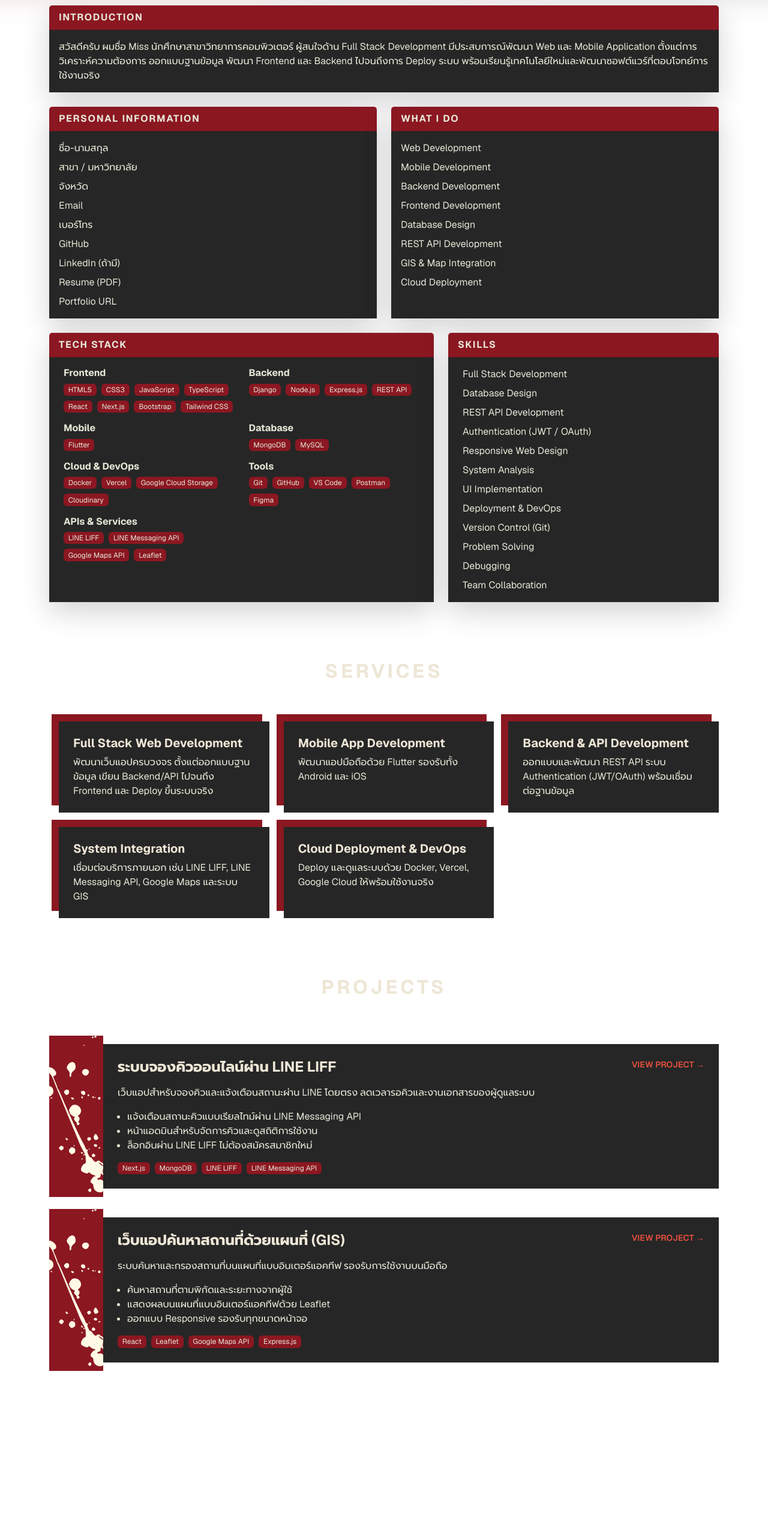
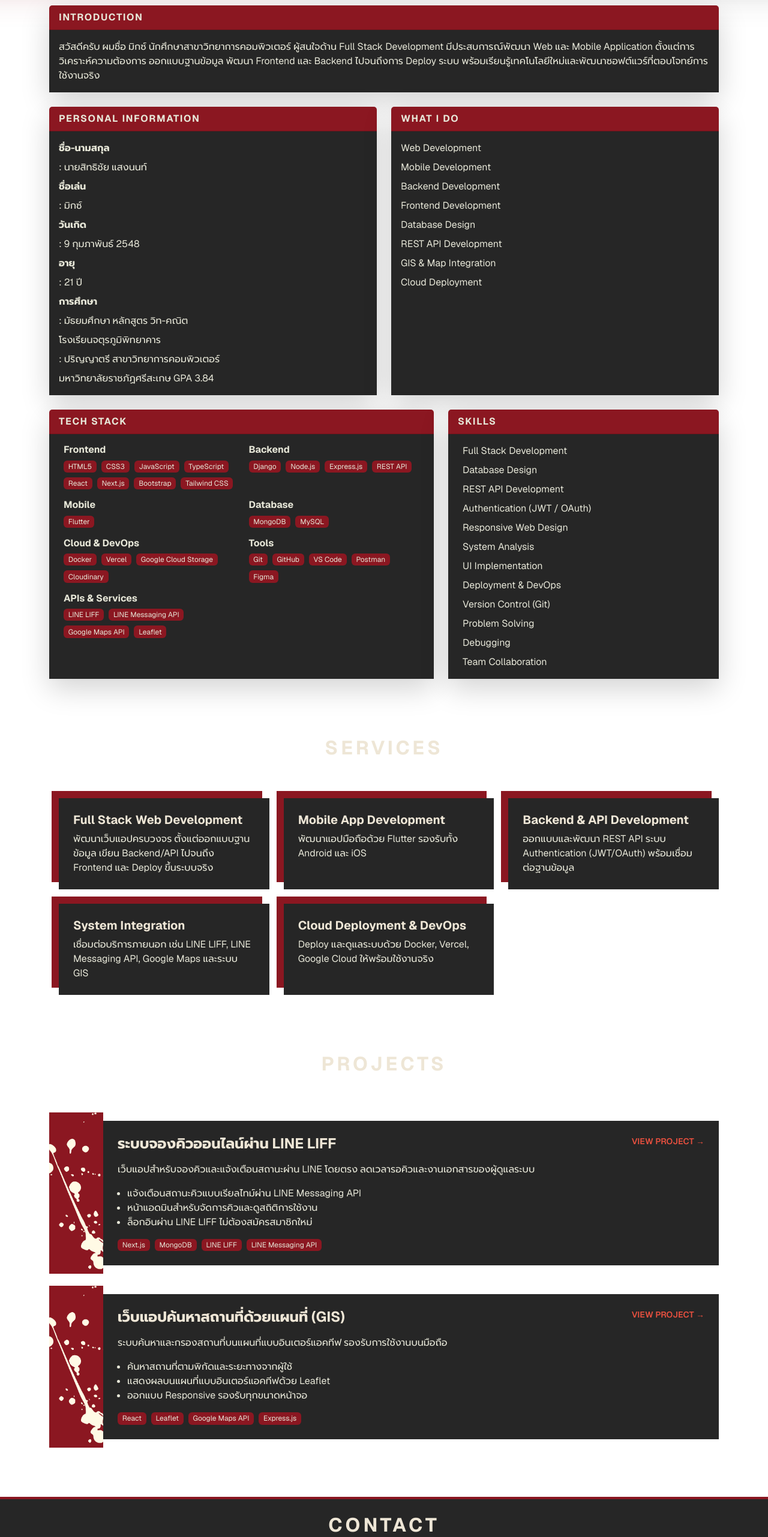
Before and after one commit to SSmikey/portfolio, a Next.js app: page / in a window 1280 px wide. Shown: the part 925-3488 px from the top of the page at 60% size. Built offline with nearby package versions, Linux system fonts and the light colour scheme.

Commit message:
add personal data

```diff
--- a/src/app/page.tsx
+++ b/src/app/page.tsx
@@ -2,25 +2,6 @@ import Image from "next/image";
 import Navbar from "./Navbar";
 
 const BG_IMAGE = "/img/BG page1.png";
-
-function PlaceholderSection({ id, title }: { id: string; title: string }) {
-  return (
-    <section
-      id={id}
-      className="position-relative vh-100 container d-flex flex-column align-items-center justify-content-center text-center"
-    >
-      <h2
-        className="fw-bold text-uppercase mb-3"
-        style={{ color: "#eee6d6", letterSpacing: "0.15em" }}
-      >
-        {title}
-      </h2>
-      <p className="mb-0" style={{ color: "#d8cfc0", maxWidth: 560 }}>
-        เนื้อหาส่วนนี้กำลังจะเพิ่มเติมเร็ว ๆ นี้
-      </p>
-    </section>
-  );
-}
 
 function AboutCard({
   title,
@@ -147,16 +128,28 @@ function TechGroup({ name, items }: { name: string; items: string[] }) {
   );
 }
 
+const PERSONAL_INFO_HEADS = new Set([
+  "ชื่อ-นามสกุล",
+  "ชื่อเล่น",
+  "วันเกิด",
+  "อายุ",
+  "การศึกษา",
+]);
+
 const PERSONAL_INFO = [
   "ชื่อ-นามสกุล",
-  "สาขา / มหาวิทยาลัย",
-  "จังหวัด",
-  "Email",
-  "เบอร์โทร",
-  "GitHub",
-  "LinkedIn (ถ้ามี)",
-  "Resume (PDF)",
-  "Portfolio URL",
+  ": นายสิทธิชัย แสงนนท์",
+  "ชื่อเล่น",
+  ": มิกซ์",
+  "วันเกิด",
+  ": 9 กุมภาพันธ์ 2548",
+  "อายุ",
+  ": 21 ปี",
+  "การศึกษา",
+  ": มัธยมศึกษา หลักสูตร วิท-คณิต",
+  "โรงเรียนจตุรภูมิพิทยาคาร",
+  ": ปริญญาตรี สาขาวิทยาการคอมพิวเตอร์",
+  "มหาวิทยาลัยราชภัฏศรีสะเกษ GPA 3.84",
 ];
 
 const WHAT_I_DO = [
@@ -248,8 +241,28 @@ const PROJECTS = [
   // เพิ่มโปรเจกต์ใหม่ต่อจากนี้ได้เลย แต่ละอันจะขึ้น row ใหม่อัตโนมัติ
 ];
 
+const CONTACT_INFO = [
+  {
+    label: "Email",
+    value: "sittichai.sangnon@example.com",
+    href: "mailto:sittichai.sangnon@example.com",
+  },
+  { label: "Phone", value: "08X-XXX-XXXX", href: "tel:08XXXXXXXX" },
+  { label: "Location", value: "กรุงเทพมหานคร, ประเทศไทย" },
+  {
+    label: "GitHub",
+    value: "github.com/sittichai-sangnon",
+    href: "https://github.com/sittichai-sangnon",
+  },
+  {
+    label: "LinkedIn",
+    value: "linkedin.com/in/sittichai-sangnon",
+    href: "https://linkedin.com/in/sittichai-sangnon",
+  },
+];
+
 const INTRODUCTION =
-  "สวัสดีครับ ผมชื่อ Miss นักศึกษาสาขาวิทยาการคอมพิวเตอร์ ผู้สนใจด้าน Full Stack Development " +
+  "สวัสดีครับ ผมชื่อ มิกซ์ นักศึกษาสาขาวิทยาการคอมพิวเตอร์ ผู้สนใจด้าน Full Stack Development " +
   "มีประสบการณ์พัฒนา Web และ Mobile Application ตั้งแต่การวิเคราะห์ความต้องการ ออกแบบฐานข้อมูล " +
   "พัฒนา Frontend และ Backend ไปจนถึงการ Deploy ระบบ พร้อมเรียนรู้เทคโนโลยีใหม่และพัฒนาซอฟต์แวร์ที่ตอบโจทย์การใช้งานจริง";
 
@@ -305,7 +318,9 @@ export default function Home() {
               <AboutCard title="Personal Information">
                 <ul className="list-unstyled d-flex flex-column gap-2 mb-0">
                   {PERSONAL_INFO.map((item) => (
-                    <li key={item}>{item}</li>
+                    <li key={item} className={PERSONAL_INFO_HEADS.has(item) ? "fw-bold" : undefined}>
+                      {item}
+                    </li>
                   ))}
                 </ul>
               </AboutCard>
@@ -372,7 +387,47 @@ export default function Home() {
             ))}
           </div>
         </section>
-        <PlaceholderSection id="contact" title="Contact" />
+        <section id="contact" className="position-relative pt-5">
+          <div
+            className="w-100 p-4"
+            style={{
+              backgroundColor: "#262626",
+              borderTop: "4px solid #8b1721",
+            }}
+          >
+            <div className="container">
+              <h2
+                className="fw-bold text-uppercase text-center mb-3"
+                style={{ color: "#eee6d6", letterSpacing: "0.15em" }}
+              >
+                Contact
+              </h2>
+              <p className="text-center text-nowrap mx-auto mb-5" style={{ color: "#d8cfc0" }}>
+                สนใจร่วมงานหรือพูดคุยเกี่ยวกับโปรเจกต์ ติดต่อได้ตามช่องทางด้านล่าง ยินดีตอบกลับโดยเร็วที่สุด
+              </p>
+
+              <ul className="list-unstyled d-flex flex-column gap-3 mb-0">
+                {CONTACT_INFO.map((item) => (
+                  <li key={item.label} className="d-flex flex-wrap align-items-center gap-2">
+                    <TechBadge label={item.label} />
+                    {item.href ? (
+                      <a
+                        href={item.href}
+                        target={item.href.startsWith("http") ? "_blank" : undefined}
+                        rel="noreferrer"
+                        style={{ color: "#e7e7d8" }}
+                      >
+                        {item.value}
+                      </a>
+                    ) : (
+                      <span style={{ color: "#e7e7d8" }}>{item.value}</span>
+                    )}
+                  </li>
+                ))}
+              </ul>
+            </div>
+          </div>
+        </section>
       </div>
     </main>
   );
```
